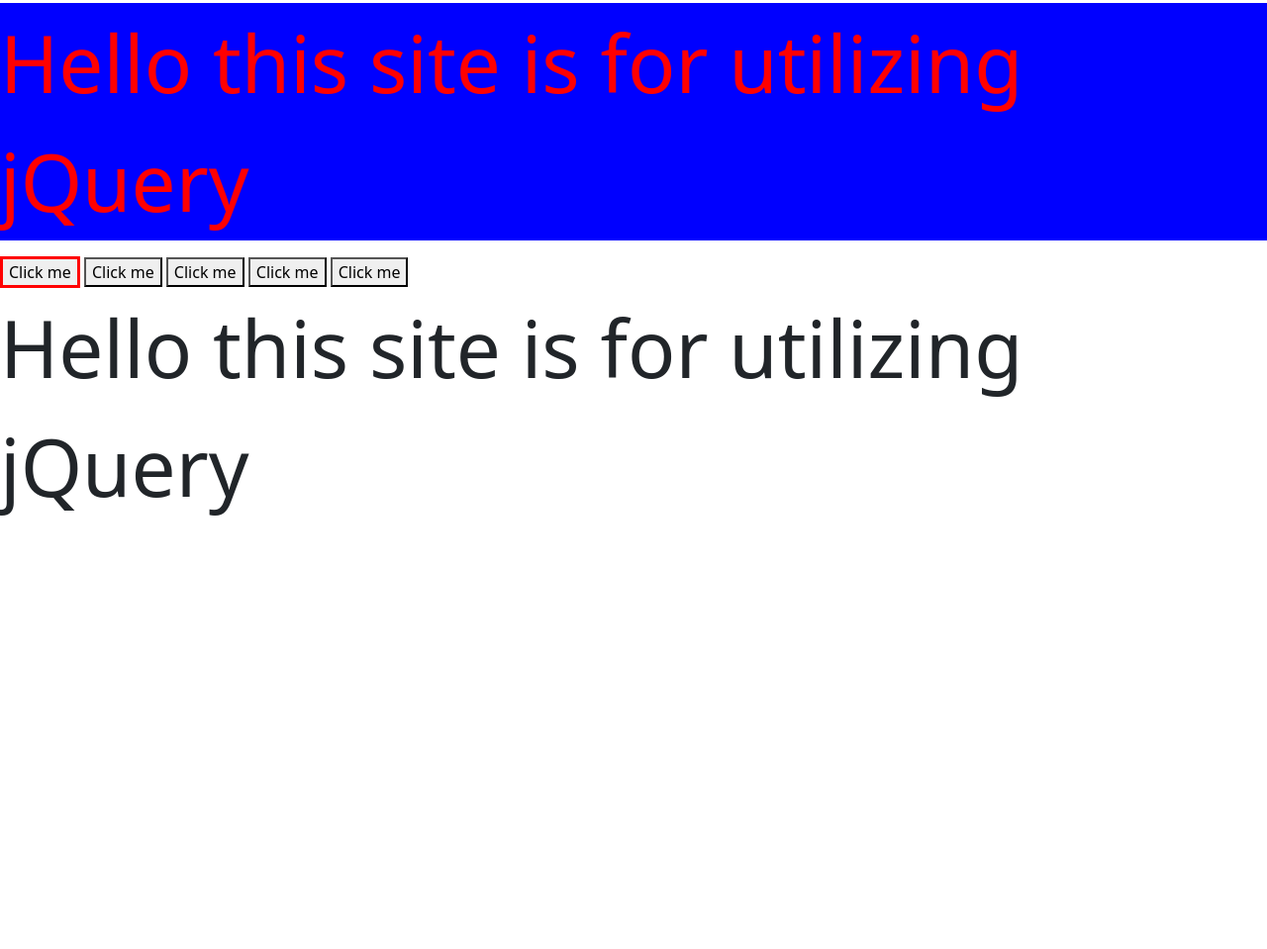
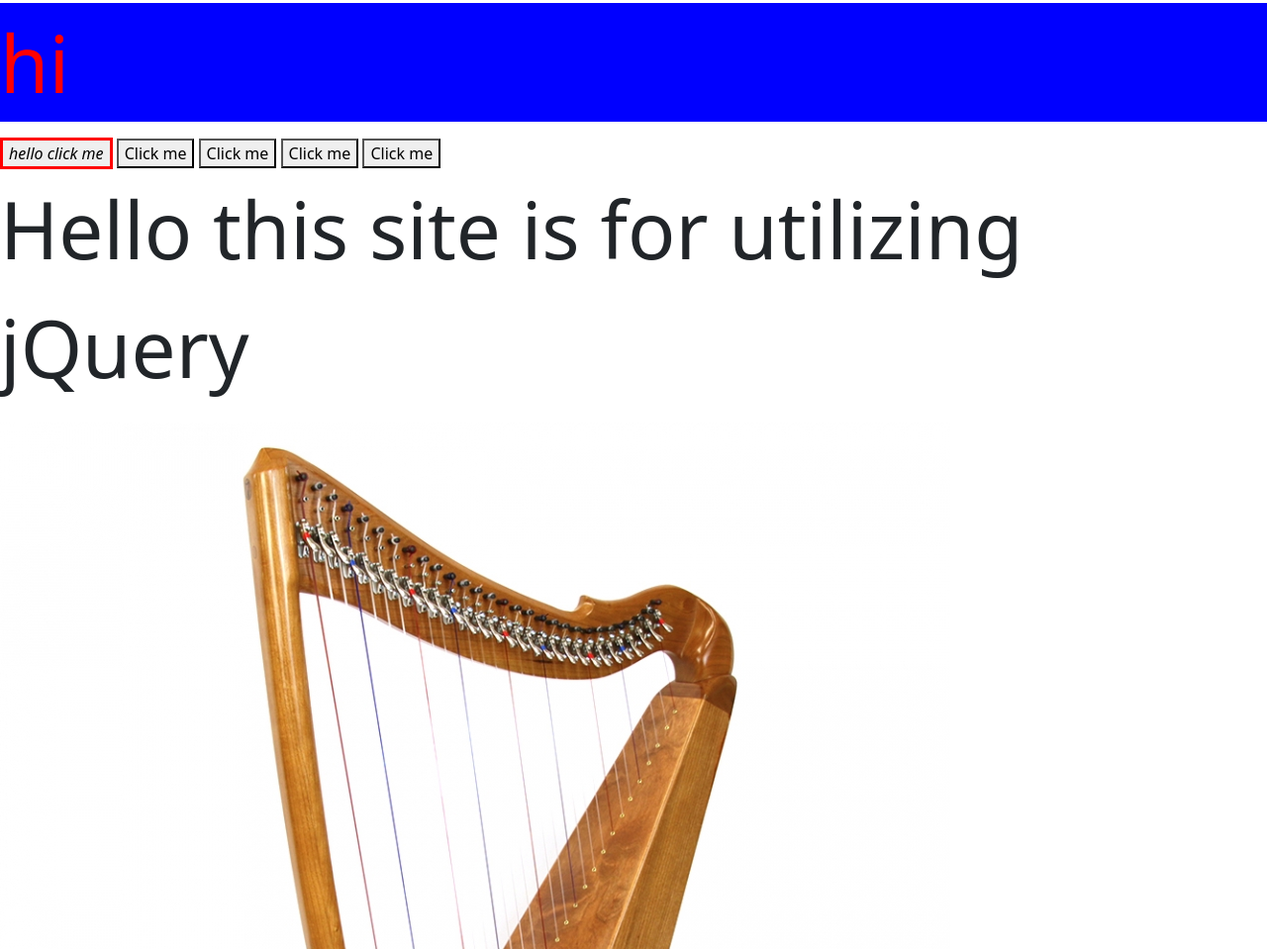
Before and after one commit to MoeHcci/jQueryWork, a plain HTML site: page index.html in a window 1280 px wide. Shown: the part 53-1012 px from the top of the page at 99% size. Before the commit the page ends 800 px from the top, so only its background shows below. Drawn offline with nearby package versions, Linux system fonts and the light colour scheme.

Commit message:
Add -edtiting an attribute -editing a text and html -editting an attribute

```diff
--- a/index.html
+++ b/index.html
@@ -30,7 +30,9 @@ Hello this site is for utilizing jQuery  </p>
   <button type="button" name="button">Click me</button>
   <p    >
 Hello this site is for utilizing jQuery  </p>
-
+<img src="harp.jpg" alt="harp">
+<img id="piano" src="piano.jpg" alt="piano">
+<img  id="musicalInstrument" src="" alt="violin">
 
 
   <!-- Link index.js is at the end. if outside the body tags ensure to include a .ready() method-->
--- a/index.js
+++ b/index.js
@@ -1,6 +1,8 @@
 // The jQuery code inside the ready keyword. this is helpful, because it will
 // execute the code once jQuery has been loaded properly The .ready() method offers a way to run
 // JavaScript code as soon as the page's Document Object Model (DOM) becomes safe to manipulate.
+// This is just a paractice sheet. But we need to keep in mind .js is not for styles
+// We can use $ or jQuery to call out jQuery instead of the lengthy Villa JS
 
 $(document).ready(function() {
 
@@ -13,7 +15,7 @@ $(document).ready(function() {
   // Change the style of a class
   // $(".myClass") is the same as document.getElementsByClassName("myClass")
   // This will produce an array aka object
-  $(".myClass").css("border", "3px solid red");
+  jQuery(".myClass").css("border", "3px solid red");
 
   // Change the style of an id & multiple CSS properties
   // $("#praragraph2") is the same as document.getElementsByIdName("praragraph2")
@@ -27,5 +29,28 @@ $(document).ready(function() {
 // It simply adds the class, appending it to any which may already be assigned to the elements.
 $("p").addClass("praragraph2");
 
+
+
+// To edit the an attribute using jQuery, you need a two inputs while using the .attr() function.
+// The example below edits all the images in the html pagefirst image
+// $("img").attr("src", "violin.jpg");
+
+
+// To edit the an attribute using jQuery, you need a two inputs while using the .attr() function.
+// The example below edits specific images in the html pagefirst image
+$("#musicalInstrument").attr("src", "violin.jpg");
+
+
+// Editing an element's text
+$("#praragraph1").text("hi");
+
+
+// Editing an element's text + html of its content
+$(".myClass").html("<em>hello click me</em>")
+
+
+
+
+
   // These brackets are for the .ready() method
 });
```
Also changed, not shown: harp.jpg (added), piano.jpg (added), violin.jpg (added).
